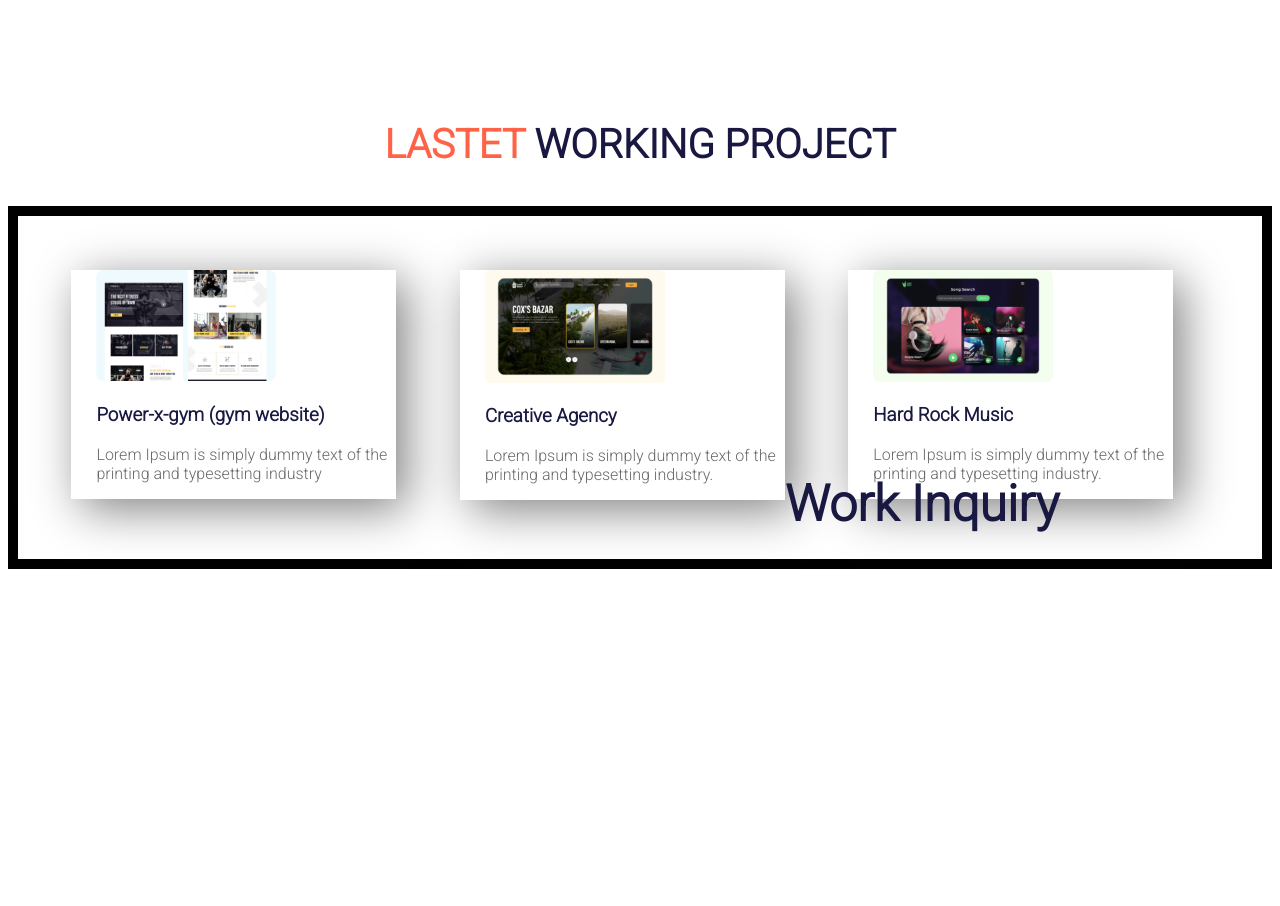
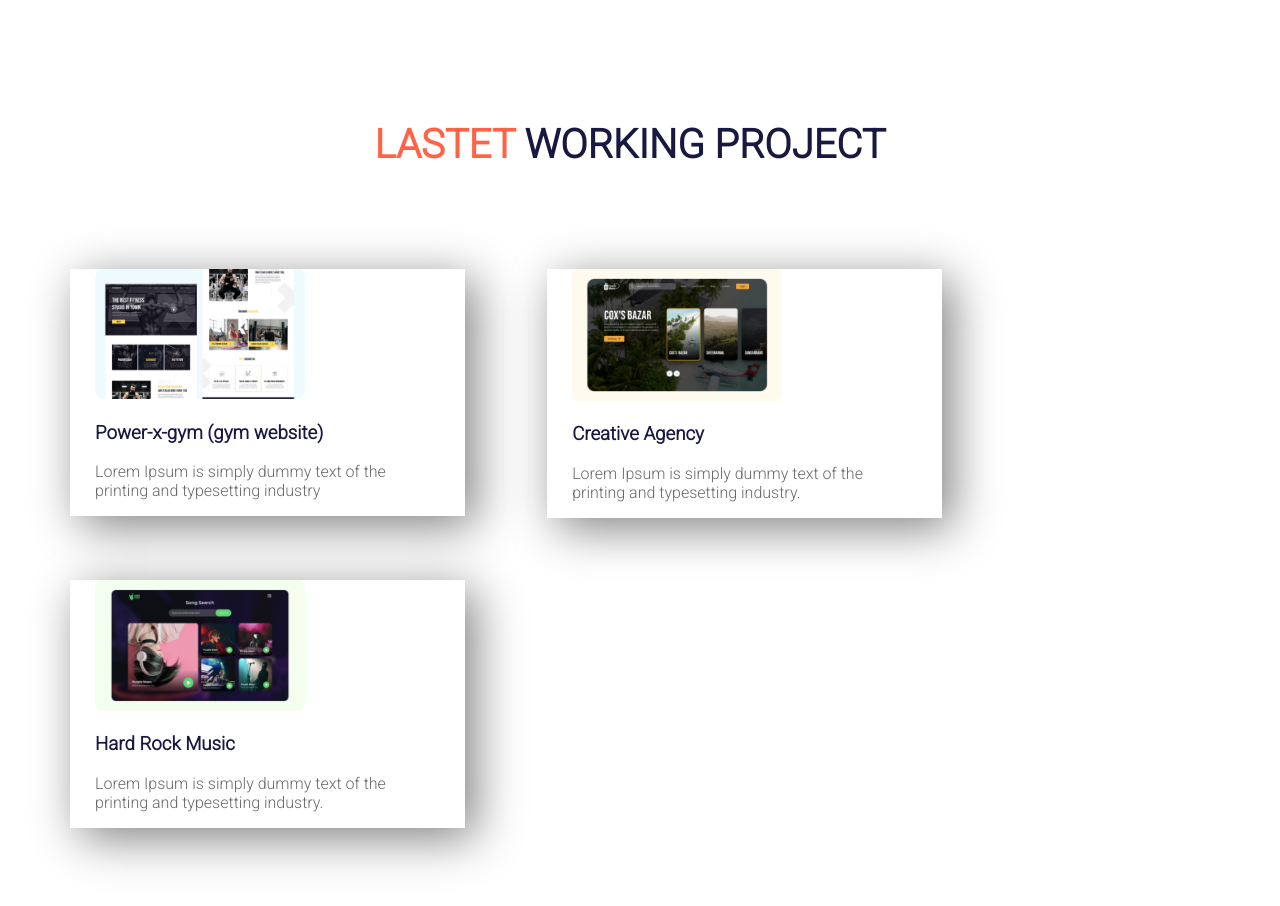
Before and after one commit to asik64608/assingment1-web-portfolio, a plain HTML site: page assingment/index.html in a window 1280 px wide. Shown: the part 920-1826 px from the top of the page. Drawn offline with Linux system fonts and the light colour scheme.

Commit message:
my-assingment

```diff
--- a/assingment/index.html
+++ b/assingment/index.html
@@ -57,15 +57,11 @@
               <p>Lorem Ipsum is simply dummy text of the <br/>
                  printing and typesetting industry.</p>
           </div>
+          </section>
           <section class="live-chat">
               <div class="lets-chat">
-                 <h1>Work Inquiry</h1>
+                 <h1></h1>
               </div>
-
           </section>
-
-
-
-   </section>
 </body>
 </html>
--- a/assingment/style.css
+++ b/assingment/style.css
@@ -39,16 +39,23 @@ p{
 }
 section{
     padding-bottom: 500px;
+    margin-right: 20px;
+
+
 }
 .container-box{
     box-shadow: 10px 10px 45px gray;
-    width: 300px;
+    width: 350px;
+    margin-right: 20px;
+    padding-right: 20px;
 
 }
 .project-text{
     text-align: center;
     padding-bottom: 5px;
 }
-.lets-chat{
-    border: 10px solid black;
+.project-area-2{
+    padding-bottom: 10px;
+    margin-right: 10px;
+
 }
```
Also changed, not shown: assingment/images/box2.jpg (added), assingment/images/box3.jpg (added), assingment/images/feature.jpg (added).
